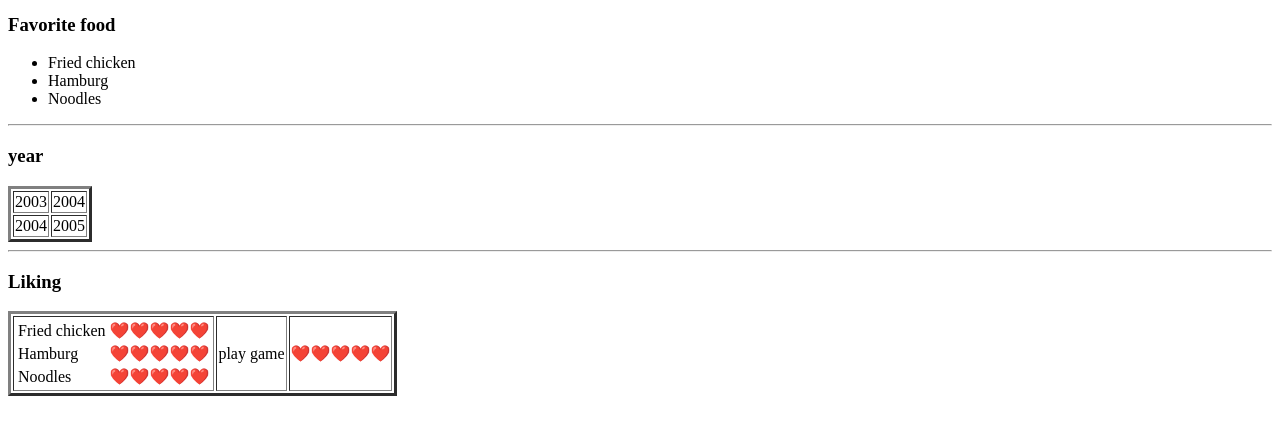
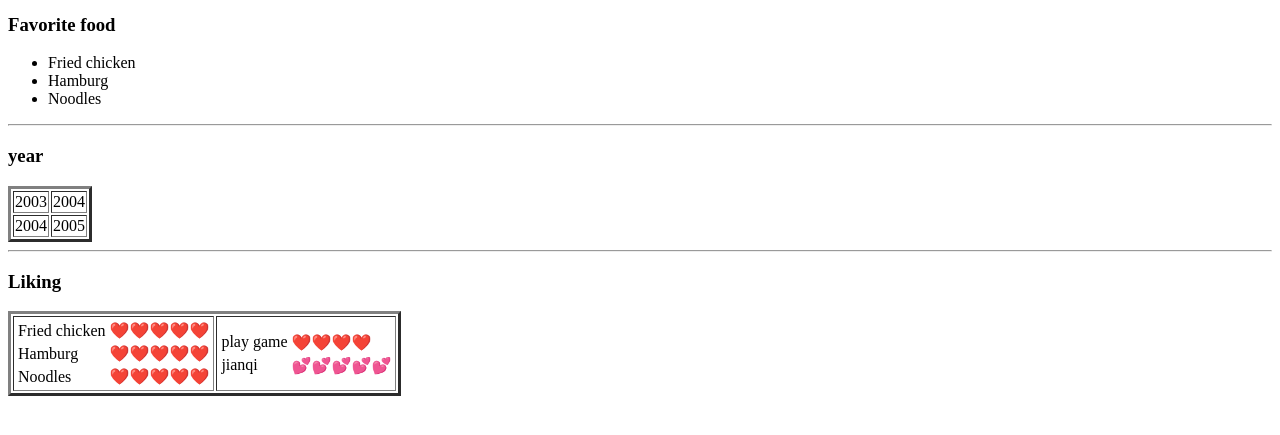
Before and after one commit to wosiniyeye/wosini, a plain HTML site: page index.html in a window 1280 px wide. Shown: the part 333-768 px from the top of the page. Drawn offline with Linux system fonts and the light colour scheme.

Commit message:
Update index.html

```diff
--- a/index.html
+++ b/index.html
@@ -61,8 +61,18 @@
                 </tr>
             </table>
         </td>
-        <td>play game</td>
-        <td>❤️❤️❤️❤️❤️</td>
+         <td>
+            <table>
+                <tr>
+                    <td>play game</td>
+                    <td>❤️❤️❤️❤️</td>
+                </tr>
+                <tr>
+                    <td>jianqi</td>
+                    <td>💕💕💕💕💕</td>
+                </tr>
+            </table>
+        </td>
     </table>
 </body>
 
```
